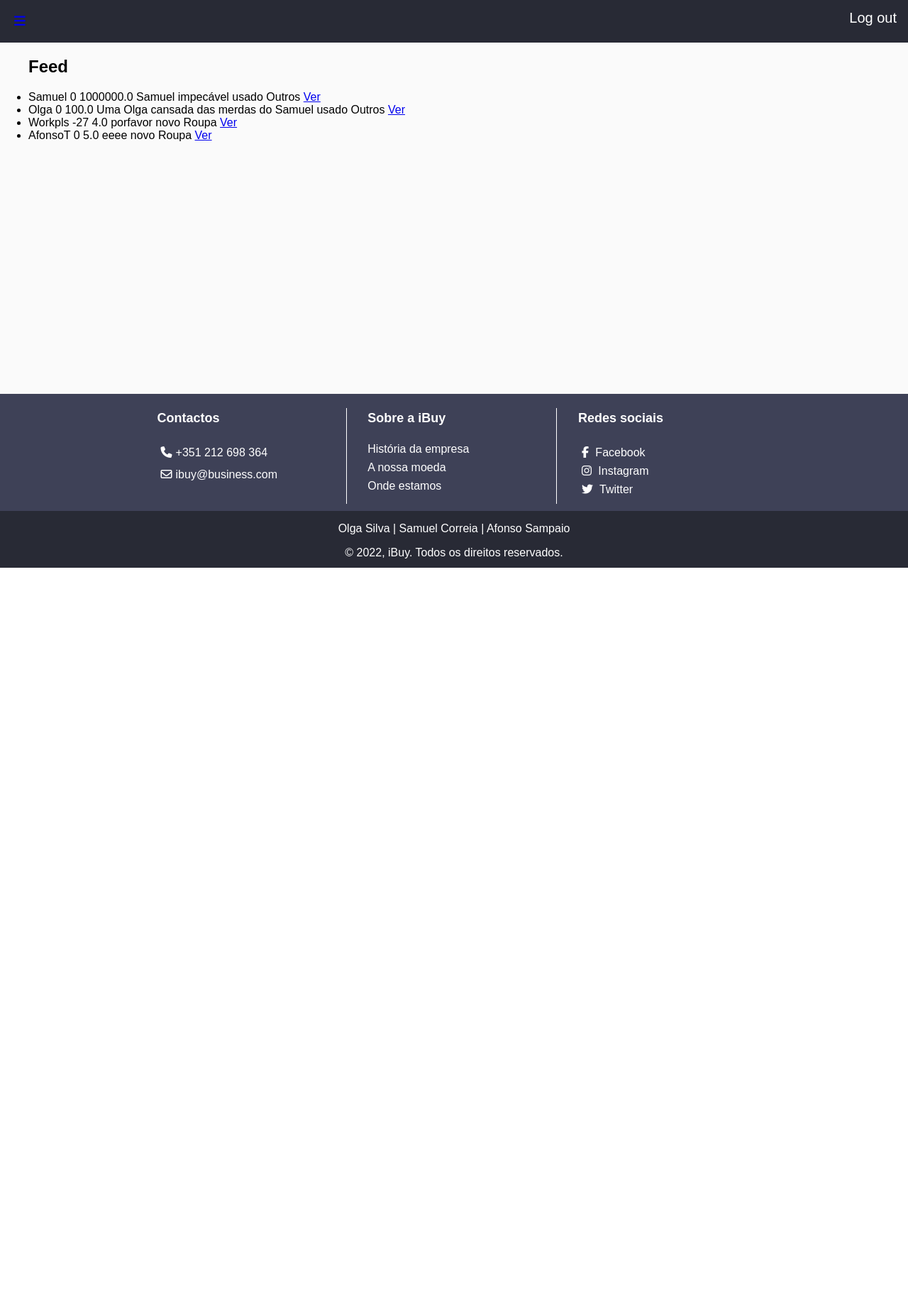
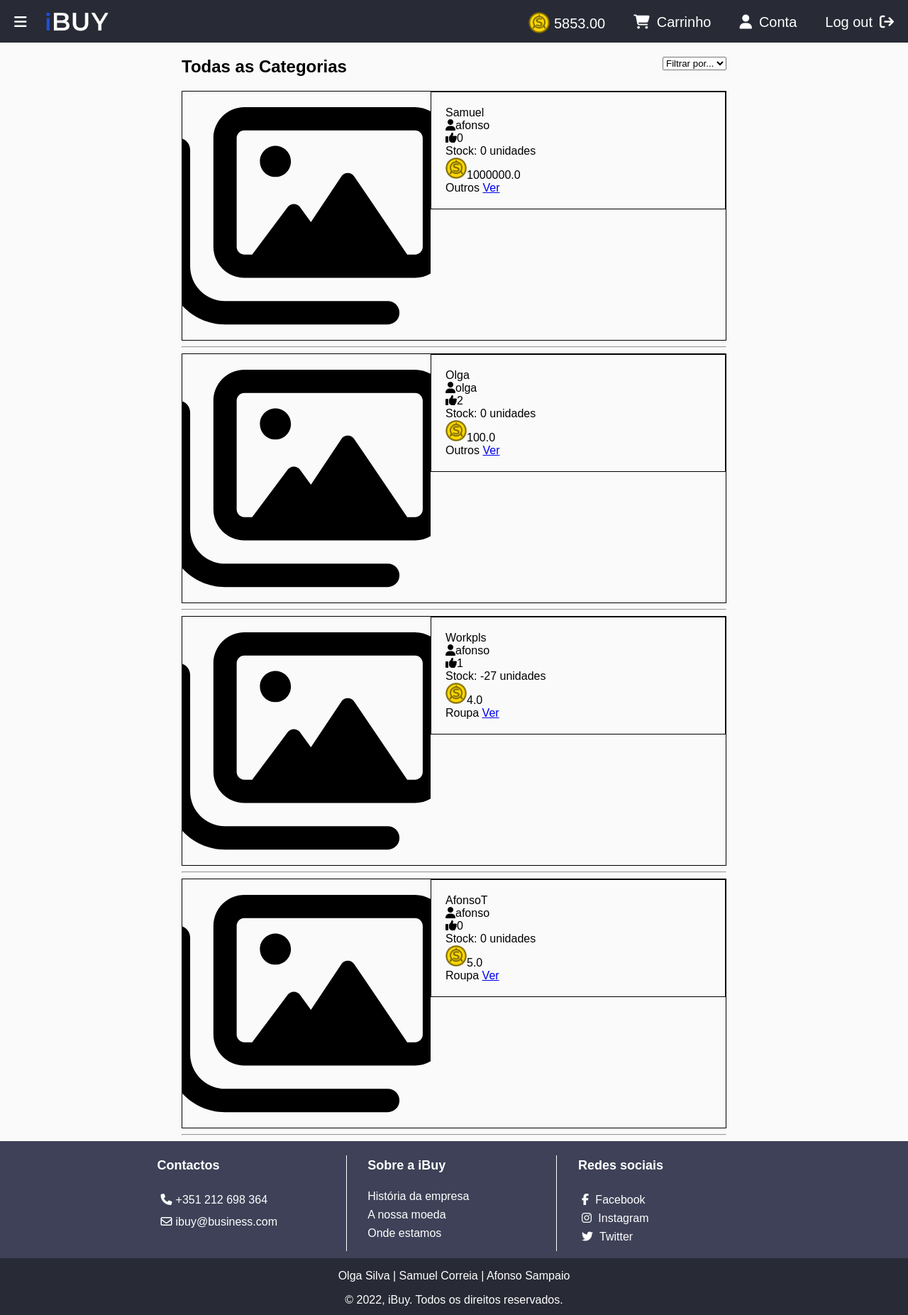
Before and after one commit to samuel0correia/ibuypr, a Django app: page /ibuy/ in a window 1280 px wide. Shown: the whole page at 71% size. Before the commit the page ends 800 px from the top, so only its background shows below. Run offline with Django 4.2, Linux system fonts and the light colour scheme; a user stored in the database is signed in; data comes from the database, SQL or seed files in the repository; both versions use the stored data as it was after the commit; some libraries are stand-ins or nearby versions.

Commit message:
Header complete. Beginning of filter to display categories.

```diff
--- a/ibuypr/ibuy/static/ibuy/scripts.js
+++ b/ibuypr/ibuy/static/ibuy/scripts.js
@@ -2,20 +2,51 @@
 
 $(document).ready(function(){
     $("#menu-btn").click(function(){
-        $(".sidebar").css({display: 'block'});
-        $("#overlay").css({display: 'block'});
+        $(".sidebar").css({transform: 'translate(0px, 0px)'});
+
+        $("#overlay").css({opacity: '1'});
+        $("#overlay").css({width: '100%'});
+        $("#overlay").css({height: '100%'});
     });
 
     $("#close-sidebar-btn").click(function(){
-        $(".sidebar").css({display: 'none'});
-        $("#overlay").css({display: 'none'});
+        $(".sidebar").css({transform: 'translate(-100%, 0px)'});
+
+        $("#overlay").css({opacity: '0'});
+        $("#overlay").css({width: '0'});
+        $("#overlay").css({height: '0'});
     });
     $("#overlay").click(function(){
-        $(".sidebar").css({display: 'none'});
-        $("#overlay").css({display: 'none'});
+        $(".sidebar").css({transform: 'translate(-100%, 0px)'});
+
+        $("#overlay").css({opacity: '0'});
+        $("#overlay").css({width: '0'});
+        $("#overlay").css({height: '0'});
     });
-
 });
 
+/* Animação do botão das categorias */
+$(document).ready(function(){
+    $("#category").click(function(){
+        if($('#category-symbol').attr("class") === "fa-solid fa-angle-right") {
+            $("#category-symbol").attr('class', 'fa-solid fa-angle-down');
+        } else {
+            $('#category-symbol').attr('class', 'fa-solid fa-angle-right');
+        }
+    });
+});
+
+/* filtro
+$(document).ready(function(){
+
+    $('select').on('change', function (e) {
+        var optionSelected = $("option:selected", this).val();
+        // var valueSelected = this.value;
+        $('#title').text(optionSelected);
+
+    });
+});
+
+*/
 
 /* next... */
--- a/ibuypr/ibuy/static/ibuy/style.css
+++ b/ibuypr/ibuy/static/ibuy/style.css
@@ -14,8 +14,37 @@ html, body {
 }
 
 .content-wrap {
+    width: 60%;
+    padding-left: 20%;
+    padding-right: 20%;
     padding-bottom: 245px; /* altura total do footer */
 }
+
+.index-product-wrap {
+    height: 350px;
+    position: relative;
+    border: 1px solid black;
+}
+
+.index-product-img {
+    float: left;
+}
+
+#img-produto {
+    width: 350px;
+    height: 350px;
+    object-fit: cover;
+}
+
+.index-product-details-wrap {
+    padding: 20px 20px;
+    overflow: hidden;
+    border: 1px solid black;
+}
+
+
+
+
 
 footer .upper-footer-wrap, footer .lower-footer-wrap{
     width: 100%; /* necessita de ser absoluto */
@@ -124,17 +153,30 @@ footer h4 {
 
 /* Index */
 .sidebar {
-    display: none;
+    /*opacity:0;
+    height: 0;
+    width: 0px;
+    position: fixed;
+    z-index: 2;
+    top: 0;
+    left: 0;
+    background-color: #282A35;
+    overflow: hidden;
+    transition: width 0.6s;*/
+
     height: 100vh;
     width: 300px;
     position: fixed;
-    z-index: 1;
+    z-index: 2;
     top: 0;
     left: 0;
     background-color: #282A35;
-    overflow-x: hidden;
-    transition: 0.6s;
+    overflow: hidden;
+    transform: translate(-100%, 0px);
+    transition: all 0.5s ease 0s;
 }
+
+
 
 header hr {
     margin: 0;
@@ -143,12 +185,12 @@ header hr {
 .sidebar-btns a {
     display: block;
     padding: 20px 30px; /* poderei mudar */
-    font-size: 24px;
+    font-size: 20px;
     text-decoration: none;
     color: #fafafa;
 }
 
-.sidebar-btns a:hover {
+.sidebar-btns a:hover, .header-btns a:hover {
     transition: 0.4s;
     background-color: #3D3F50;
 }
@@ -173,28 +215,30 @@ header {
 .open-sidebar-btn {
     float: left;
     margin: 20px;
-    font-size: 18px;
+    font-size: 20px;
     color: white !important;
     text-align: center;
     text-decoration: none;
 }
 
-.open-sidebar-btn i {
+.open-sidebar-btn a {
     text-decoration: none;
     color: inherit;
 }
 
-.sidebar-btns i {
-    float: right;
+.sidebar-btns-symbols {
+    float:left;
+    width: 40px;
 }
 
 .sidebar-user {
     padding-left: 30px;
-    font-size: 18px;
+    font-size: 20px;
     color: white;
-    padding-top: 24px;
-
+    padding-top: 20px;
+    padding-bottom: 16px;
     margin-top: 0;
+    margin-bottom: 0;
     font-weight: bold;
 }
 
@@ -212,23 +256,56 @@ header {
     display: block;
     color: white !important;
     text-align: center;
-    padding: 14px 16px;
+    padding: 20px 20px;
     text-decoration: none;
     font-size: 20px;
 }
 
+.header-btns i {
+    padding-right: 10px;
+}
+
+#logout-btn {
+    padding-left: 10px;
+    padding-right: 0 !important;
+}
+
+.credit {
+    float: right;
+    color: white;
+    font-size: 20px;
+    padding: 10px 20px;
+}
+
+#img-coin {
+    position: relative;
+    top: 7px;
+}
+
+
 #overlay{
     position:fixed;
-    display:none;
-    width:100%;
-    height:100%;
+    opacity: 0;
+    width:0;
+    height:0;
     top:0;
-    left:300px; /* largura da sidebar */
+    left: 0;
     right:0;
     bottom:0;
     cursor: pointer;
     background-color:rgba(0,0,0,0.5);
-    z-index:2;
+    z-index:1;
+    transition: opacity 0.6s;
+}
+
+.logo a {
+    padding-top: 6px;
+    display: block;
+    float: left;
+}
+
+.filter {
+    float: right;
 }
 
 
--- a/ibuypr/ibuy/templates/ibuy/index.html
+++ b/ibuypr/ibuy/templates/ibuy/index.html
@@ -18,7 +18,6 @@
 
     <header>
 
-
         <section class="open-sidebar-btn">
             <a href="#" id="menu-btn">
                     <i class="fa fa-bars" aria-hidden="true"></i>
@@ -33,28 +32,48 @@
             <p class="sidebar-user">
                 Olá,
                 {% if request.user.is_authenticated %}
-                    {{ request.user.first_name }}!
+                    <a href="{% url 'ibuy:perfil' request.user.id %}">{{ request.user.first_name }}</a>!
                 {% else %}
-                    <a href="{% url 'ibuy:criarconta' %}">SignIn</a>
+                    <a href="{% url 'ibuy:criarconta' %}">LogIn</a>
                 {% endif %}
             </p>
 
             <hr>
 
             <section class="sidebar-btns">
-                <a href="{% url 'ibuy:carrinho' %}">Carrinho <i class="fa-solid fa-angle-right"></i></a>
-                <a href="{% url 'ibuy:criarproduto' %}">Criar Produto <i class="fa-solid fa-angle-right"></i></a>
-                <a href="{% url 'ibuy:meusprodutos' %}">Meus Produtos <i class="fa-solid fa-angle-right"></i></a>
-                <a href="{% url 'ibuy:index' %}">Home <i class="fa-solid fa-angle-right"></i></a>
+                <a href="{% url 'ibuy:index' %}">Home<section class="sidebar-btns-symbols"><i class="fa-solid fa-house"></i></section></a>
+                <a id="category" href="#">Categorias<section class="sidebar-btns-symbols"><i id="category-symbol" class="fa-solid fa-angle-right"></i></section></a>
+                <a href="{% url 'ibuy:carrinho' %}">Carrinho<section class="sidebar-btns-symbols"><i class="fa-solid fa-cart-shopping"></i></section></a>
+
+                {% if request.user.is_authenticated %}
+                    <a href="{% url 'ibuy:meusprodutos' %}">Meus Produtos<section class="sidebar-btns-symbols"><i class="fa-solid fa-cubes"></i></section></a>
+                    <a href="{% url 'ibuy:criarproduto' %}">Criar Produto<section class="sidebar-btns-symbols"><i class="fa-regular fa-square-plus"></i></section></a>
+                {% endif %}
+
             </section>
         </section>
 
+        <section class="logo">
+            <a href="{% url 'ibuy:index' %}"><img src="{% static 'ibuy/images/LOGO-IBUY-White-Trans.gif' %}" alt="Logo iBuy" height="50"></a>
+        </section>
+
         <section class="header-btns">
+
             {% if request.user.is_authenticated %}
-                <a href="{% url 'ibuy:logoutview' %}">Log out</a>
+                <a href="{% url 'ibuy:logoutview' %}">Log out<i class="fa-solid fa-arrow-right-from-bracket" id="logout-btn"></i></a>
+                <a href="{% url 'ibuy:minhaconta' %}"><i class="fa-solid fa-user"></i></i>Conta</a>
             {% else %}
                 <a href="{% url 'ibuy:loginuser' %}">LogIn</a>
             {% endif %}
+            <a href="{% url 'ibuy:carrinho' %}"><i class="fa-solid fa-cart-shopping"></i>Carrinho</a>
+            <section class="credit">
+                <img src="{% static 'ibuy/images/coin.png' %}" alt="Moeda do website" width="30" height="30" id="img-coin">
+                {% if request.user.is_authenticated %}
+                    {{ request.user.utilizador.credito }}
+                {% else %}
+                    0
+                {% endif %}
+            </section>
         </section>
     </header>
 
@@ -62,27 +81,51 @@
 
     <section class="content-wrap">
         {% block content %}
+
+        <section class="filter">
+            <form method="post">
+                {% csrf_token %}
+                <select id="categoria" name="categoria" onchange="this.form.submit()">
+                    <option value="" selected disabled hidden>Filtrar por...</option>
+                    <option value="Tudo">Tudo</option>
+                    <option value="Roupa">Roupa</option>
+                    <option value="Livros">Livros</option>
+                    <option value="Escrita">Escrita</option>
+                    <option value="Casa">Casa</option>
+                    <option value="Outros">Outros</option>
+                </select>
+            </form>
+        </section>
+
         {% if lista_produtos %}
-        <ul>
-            <h2>Feed</h2>
+            <h2>{{ titulo }}</h2>
             {% for produto in lista_produtos %}
-            <li>
-                {{ produto.nome }}
-                {{ produto.quantidade }}
-                {{ produto.preco }}
-                {{ produto.descricao }}
-                {{ produto.condicao }}
-                {{ produto.categoria.tipo }}
-                <a href="{% url 'ibuy:produto' produto.id %}">
-                    Ver
-                </a>
-                <!-- retorno do valor a ser impresso na página -->
-            </li>
+            <section class="index-product-wrap">
+                <section class="index-product-img">
+                    <img src="{% static 'media/images/produto/' %}{{ produto.imagem }}" alt="Produto" id="img-produto">
+                </section>
+
+                <section class="index-product-details-wrap">
+                    <section class="index-product-name">{{ produto.nome }}</section>
+                    <section class="index-product-username"><i class="fa-solid fa-user"></i>{{ produto.user.username }}</section>
+                    <section class="index-product-likes"><i class="fa-solid fa-thumbs-up"></i>{{ produto.total_likes }}</section>
+                    <section class="index-product-likes">Stock: {{ produto.quantidade }} unidade{{ produto.quantidade|pluralize }}</section>
+                    <section class="index-product-name"><img src="{% static 'ibuy/images/coin.png' %}" alt="Moeda do website" width="30" height="30">{{ produto.preco }}</section>
+
+                    {{ produto.categoria }}
+
+                    <a href="{% url 'ibuy:produto' produto.id %}">
+                        Ver
+                    </a>
+                </section>
+            </section>
+            <hr>
             {% endfor %}
-        </ul>
+
         {% else %}
         <p>Nao existem produtos.</p>
         {% endif %}
+
         {% endblock %}
     </section>
 
--- a/ibuypr/ibuy/views.py
+++ b/ibuypr/ibuy/views.py
@@ -12,8 +12,19 @@ from .forms import ProdutoForm, ComprarProdutoForm, ContaForm, ComentarioForm
 
 
 def index(request):
-    lista_produtos = Produto.objects.exclude(user_id=request.user.id)
-    context = {'lista_produtos': lista_produtos}
+    if request.method == 'POST':
+        c = request.POST['categoria']
+        if c != "Tudo":
+            titulo = c
+            c_id = Categoria.objects.get(tipo = c).pk
+            lista_produtos = Produto.objects.exclude(user_id=request.user.id).filter(categoria = c_id)
+        else:
+            titulo = "Todas as Categorias"
+            lista_produtos = Produto.objects.exclude(user_id=request.user.id)
+    else:
+        titulo = "Todas as Categorias"
+        lista_produtos = Produto.objects.exclude(user_id=request.user.id)
+    context = {'lista_produtos': lista_produtos, 'titulo': titulo}
     return render(request, 'ibuy/index.html', context)
 
 
```
Also changed, not shown: ibuypr/db.sqlite3, ibuypr/ibuy/static/ibuy/images/LOGO-IBUY-White-Trans.gif (added), ibuypr/ibuy/static/ibuy/images/coin.png (added), ibuypr/ibuy/static/media/images/produto/a.jpg (added).
